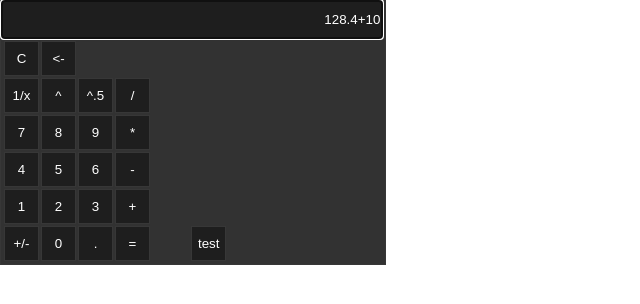
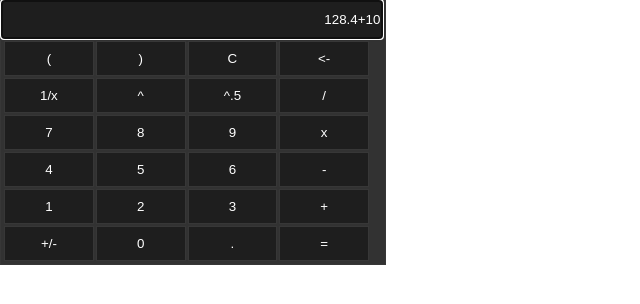
Before and after one commit to RyanB156/Calculator, a plain HTML site: page index.html in a window 1280 px wide. Shown: the whole page, without its empty margins (0-640 px from the left). Drawn offline with Linux system fonts and the light colour scheme.

Commit message:
Remove test button, change button size, and add evaluation before button functions

```diff
--- a/index.html
+++ b/index.html
@@ -9,6 +9,8 @@
             <input type="text" id="formulabox" value="128.4+10" readonly="readonly" autofocus onclick='this.select()'>
             <br>
             <div id="buttons">
+                <button id="leftParen" onclick='calc.addText("(")'>(</button>
+                <button id="rightParen" onclick='calc.addText(")")'>)</button>
                 <button id="clearButton" onclick='calc.clearText()'>C</button>
                 <button id="backspace" onclick='calc.backspace()'><-</button>
                 <br>
@@ -20,7 +22,7 @@
                 <button id="b7" onclick='calc.addText("7")'>7</button>
                 <button id="b8" onclick='calc.addText("8")'>8</button>
                 <button id="b9" onclick='calc.addText("9")'>9</button>
-                <button id="mult" onclick='calc.addText("*")'>*</button>
+                <button id="mult" onclick='calc.addText("*")'>x</button>
                 <br>
                 <button id="b4" onclick='calc.addText("4")'>4</button>
                 <button id="b5" onclick='calc.addText("5")'>5</button>
@@ -36,7 +38,8 @@
                 <button id="b0" onclick='calc.addText("0")'>0</button>
                 <button id="dot" onclick='calc.addText(".")'>.</button>
                 <button id="enter" onclick='calc.evaluate()'>=</button>
-                <button id="test" onclick='calc.test()'>test</button>
+
+                <!--<button id="test" onclick='calc.test()'>test</button>-->
             </div>
 
         </div>
--- a/script.js
+++ b/script.js
@@ -205,11 +205,13 @@ var calc = {
     */
 
     oneDiv: function() {
+        this.evaluate();
         this.text = "1/(" + this.text + ")";
         this.evaluate();
     },
 
     sqrt: function() {
+        this.evaluate();
         var n = parseFloat(this.text);
         this.text = Math.sqrt(n);
         this.updateTextBox(this.text);
@@ -222,4 +224,4 @@ var calc = {
 }
 
 
-textbox.addEventListener("keydown", function(event) { calc.textKeyPress(event); });
+document.addEventListener("keydown", function(event) { calc.textKeyPress(event); });
--- a/style.css
+++ b/style.css
@@ -30,6 +30,7 @@ button {
     margin: 1px 1px 1px 1px;
     min-width: 35px;
     min-height: 35px;
+    width: 23.5%;
 }
 
 button:hover {
```
